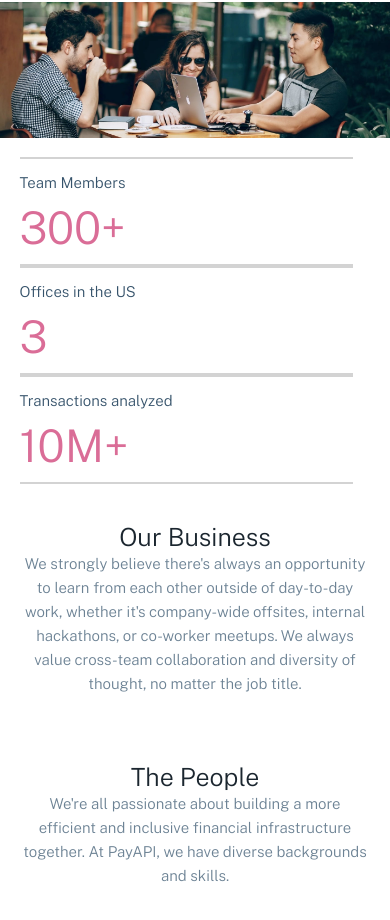
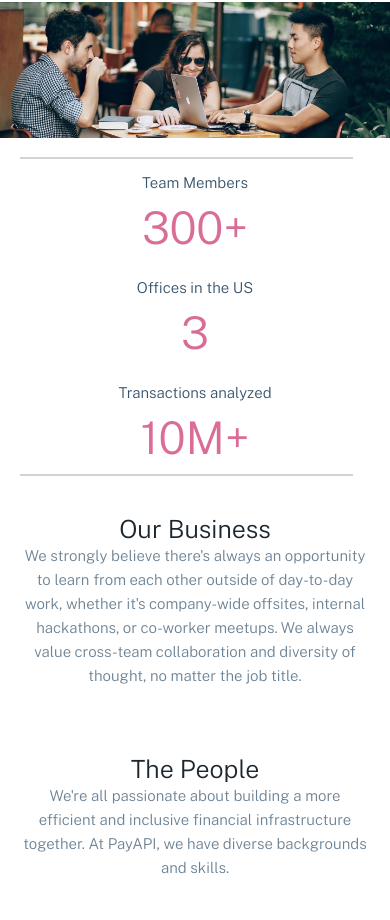
Before and after one commit to clf94-dev/pay-ap--web-react, a React (Create React App) app: page /about in a window 390 px wide. Shown: the part 786-1706 px from the top of the page. Built offline with nearby package versions, Linux system fonts and the light colour scheme.

Commit message:
added style to statistics component mobile

```diff
--- a/src/components/StatisticCard.jsx
+++ b/src/components/StatisticCard.jsx
@@ -3,7 +3,7 @@ import React from 'react'
 
 function StatisticCard(props) {
     return (
-        <Grid item sm={4} xs={12}>
+        <Grid item sm={4} xs={12} className='card-col'>
             <hr/>
             <h3>{props.title}</h3>
             <h1>{props.text}</h1>
--- a/src/components/StatisticsAbout.jsx
+++ b/src/components/StatisticsAbout.jsx
@@ -12,9 +12,11 @@ function StatisticsAbout() {
          <img src={StudyD} alt="Study team members"/>
 
          <Grid container direction='row' className='statistics-row'>
+           <hr className='block-div'/>
              {StatisticsInfo.map((info) => {
                  return ( <StatisticCard key={info.index} title={info.title} text={info.text} />)
              })}
+             <hr className='block-div'/>
          </Grid>
      </Grid>
     )
--- a/src/components/styles/App.css
+++ b/src/components/styles/App.css
@@ -612,13 +612,38 @@ body {
   padding: 5% 5%;
 }
 
-.statistics-cont .statistics-row hr {
+@media screen and (max-width: 755px) {
+  .statistics-cont .statistics-row {
+    text-align: center;
+  }
+}
+
+.statistics-cont .statistics-row .block-div {
+  border: none;
+  border: 1px solid lightgray;
+  width: 95%;
+  display: none;
+}
+
+@media screen and (max-width: 755px) {
+  .statistics-cont .statistics-row .block-div {
+    display: block;
+  }
+}
+
+.statistics-cont .statistics-row .card-col hr {
   border: none;
   border: 1px solid lightgray;
   width: 95%;
 }
 
-.statistics-cont .statistics-row h3 {
+@media screen and (max-width: 755px) {
+  .statistics-cont .statistics-row .card-col hr {
+    display: none;
+  }
+}
+
+.statistics-cont .statistics-row .card-col h3 {
   margin-top: 15px;
   font-size: 15px;
   font-weight: 300;
@@ -626,7 +651,7 @@ body {
   font-family: "Public Sans", sans-serif;
 }
 
-.statistics-cont .statistics-row h1 {
+.statistics-cont .statistics-row .card-col h1 {
   padding: 10px 0;
   font-size: 45px;
   color: #da6d97;
--- a/src/components/styles/App.scss
+++ b/src/components/styles/App.scss
@@ -520,10 +520,26 @@
         }
         .statistics-row {
             padding: 5% 5%;
+            @media screen and (max-width: 755px) {
+                text-align: center;
+            }
+            .block-div {
+                border: none;
+                border: 1px solid lightgray;
+                width: 95%;
+                @media screen and (max-width: 755px) {
+                    display: block;
+                }
+                display: none;
+            }
+            .card-col {
                 hr {
                     border: none;
                     border: 1px solid lightgray;
                     width: 95%;
+                    @media screen and (max-width: 755px) {
+                        display: none;
+                    }
                 }
                 h3 {
                     margin-top: 15px;
@@ -541,3 +557,4 @@
                 }
             }
         }
+    }
```
Also changed, not shown: src/components/styles/App.min.css. Lines whose indentation alone changed are shown as unchanged.
